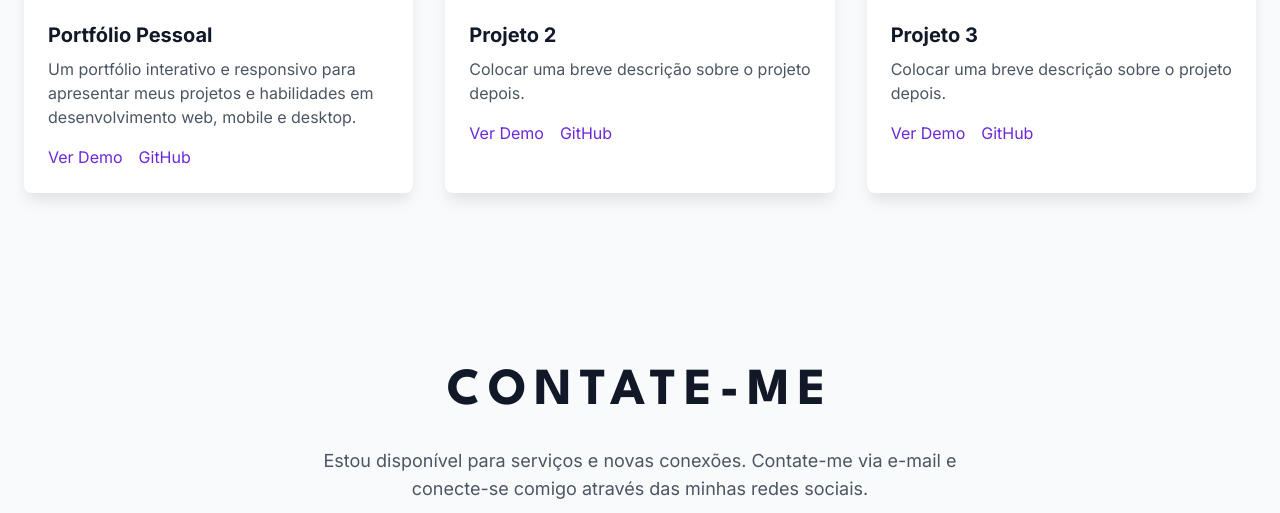
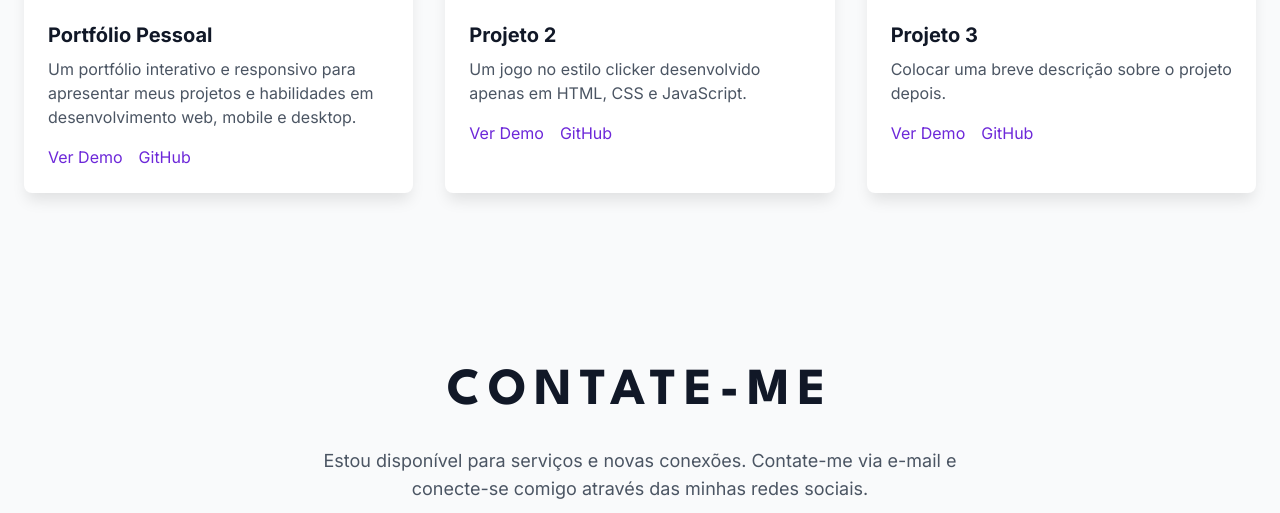
Before and after one commit to Darkyelino/Portfolio, a plain HTML site: page index.html in a window 1280 px wide. Shown: the part 3019-3532 px from the top of the page. Drawn offline with nearby package versions, Linux system fonts and the light colour scheme.

Commit message:
update: descrição projeto 2

```diff
--- a/index.html
+++ b/index.html
@@ -198,7 +198,7 @@
                     <img src="assets/img/hacker.png" alt="Imagem do Projeto 2" class="w-full h-48 object-cover">
                     <div class="p-6">
                         <h3 class="text-xl font-bold mb-2">Projeto 2</h3>
-                        <p class="text-light-subtle dark:text-dark-subtle mb-4">Colocar uma breve descrição sobre o projeto depois.</p>
+                        <p class="text-light-subtle dark:text-dark-subtle mb-4">Um jogo no estilo clicker desenvolvido apenas em HTML, CSS e JavaScript.  </p>
                         <div class="links-projeto">
                             <a href="https://darkyelino.github.io/Hacker-Clicker/" class="link-projeto">Ver Demo</a>
                             <a href="https://github.com/Darkyelino/Hacker-Clicker" class="link-projeto">GitHub</a>
```
